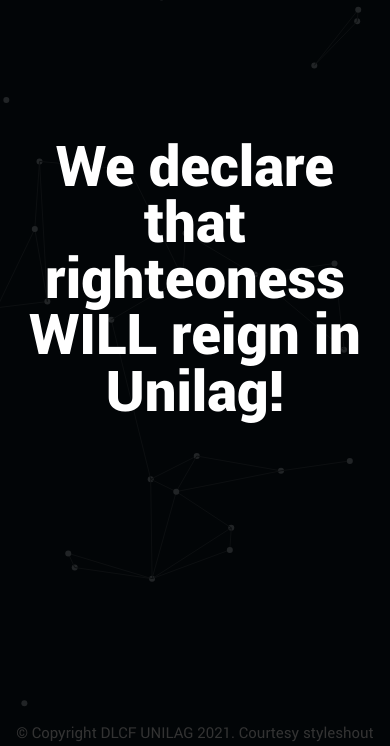
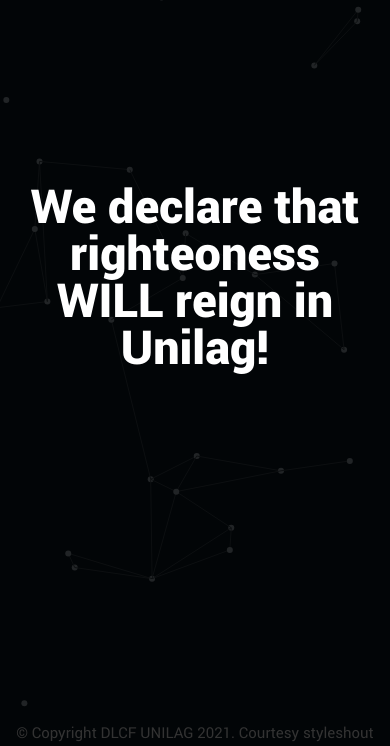
Before and after one commit to dlcfunilag/dlcfunilag.github.io, a plain HTML site: page index.html in a window 390 px wide. Shown: the part 98-844 px from the top of the page. Drawn offline with Linux system fonts and the light colour scheme.

Commit message:
reduce font size for smaller  screens

```diff
--- a/css/main.css
+++ b/css/main.css
@@ -1216,7 +1216,7 @@ header .social-links ul li a:focus {
 }
 @media only screen and (max-width:500px) {
 	.main-content-tablecell #counter span {
-		font-size: 7.2rem;
+		font-size: 6.2rem;
 	}
 }
 @media only screen and (max-width:400px) {
@@ -1227,7 +1227,7 @@ header .social-links ul li a:focus {
 		margin-bottom: 1.5rem;
 	}
 	.main-content-tablecell #counter span {
-		font-size: 6rem;
+		font-size: 5rem;
 		margin-bottom: .9rem;
 	}
 	.main-content-tablecell #counter span sup {
```
